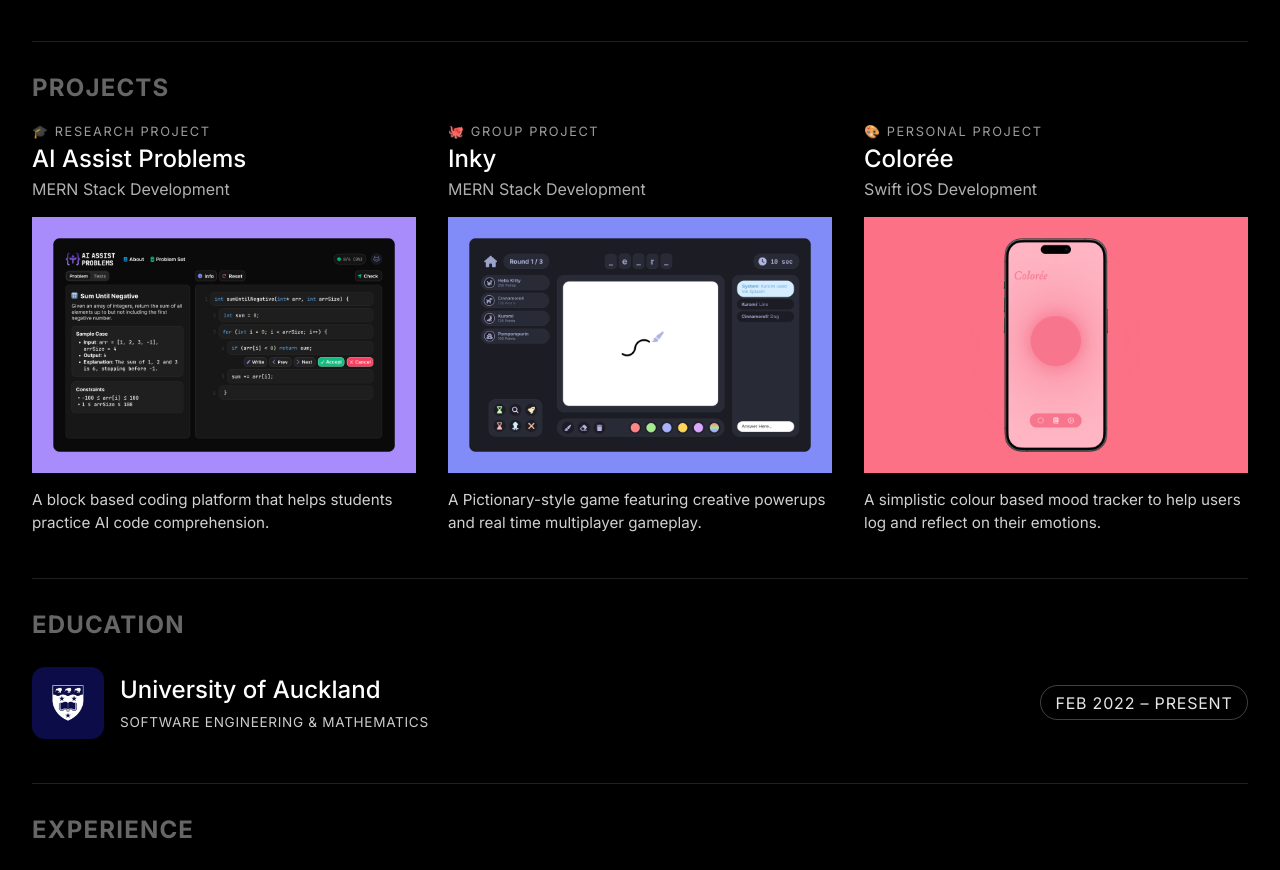
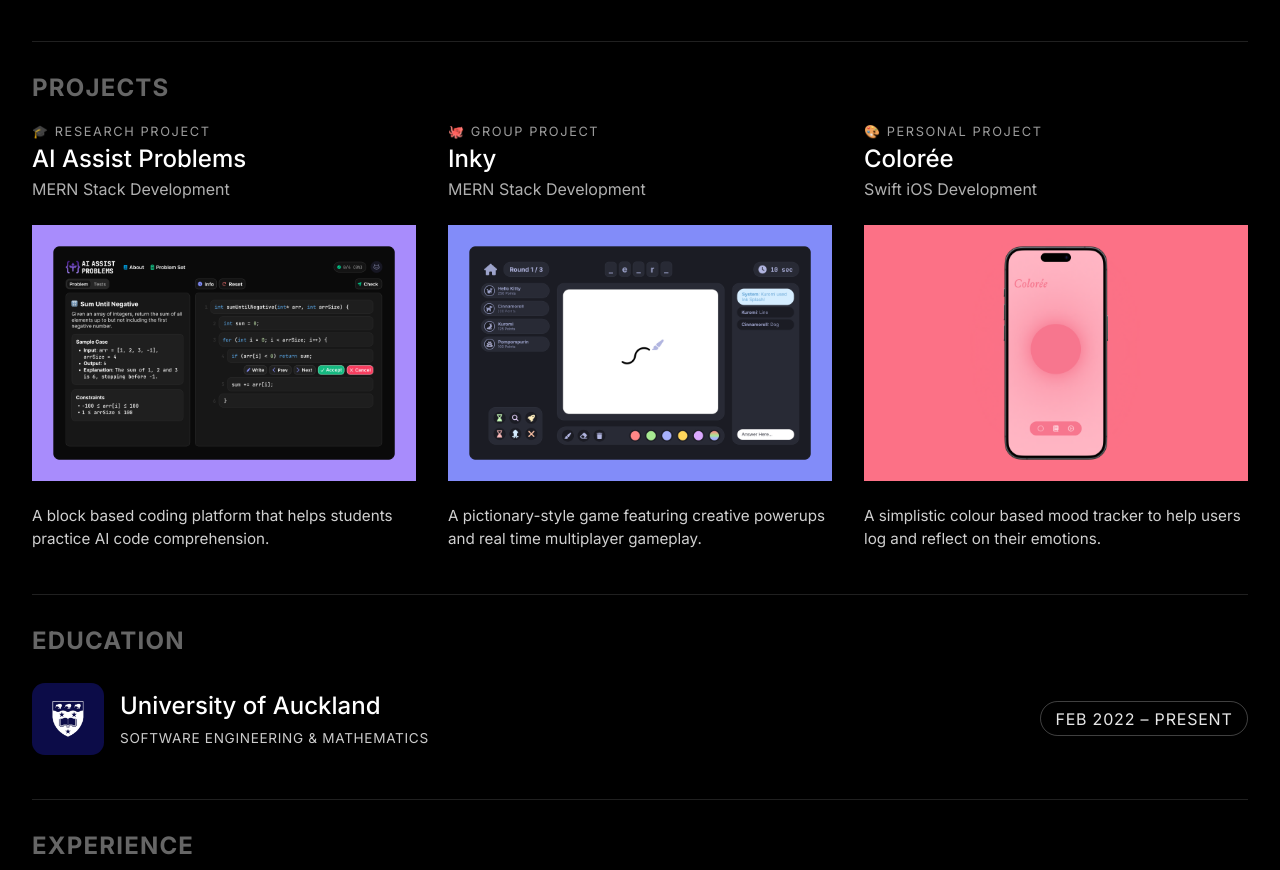
Before and after one commit to vqiu25/portfolio, a React (Vite) app: page / in a window 1280 px wide. Shown: the part 1194-2064 px from the top of the page. Built offline with nearby package versions, Linux system fonts and the light colour scheme.

Commit message:
🐛 fix alignment

```diff
--- a/src/components/app/projects/Projects.module.css
+++ b/src/components/app/projects/Projects.module.css
@@ -5,9 +5,3 @@
 
   grid-template-columns: repeat(auto-fit, minmax(260px, 1fr));
 }
-
-@media (min-width: 1024px) {
-  .section {
-    padding-top: 5rem;
-  }
-}
--- a/src/components/app/projects/Projects.tsx
+++ b/src/components/app/projects/Projects.tsx
@@ -16,7 +16,7 @@
     title: "Inky",
     subtitle: "MERN Stack Development",
     description:
-      "A Pictionary-style game featuring creative powerups and real time multiplayer gameplay.",
+      "A pictionary-style game featuring creative powerups and real time multiplayer gameplay.",
     image: "src/assets/inky.png",
   },
   {
--- a/src/components/utility/project-card/ProjectCard.module.css
+++ b/src/components/utility/project-card/ProjectCard.module.css
@@ -1,7 +1,7 @@
 .card {
-  display: flex;
-  flex-direction: column;
-  justify-content: space-between;
+  display: grid;
+  grid-template-rows: auto auto 1fr;
+  gap: 0.5rem;
   overflow: hidden;
 }
 
```
